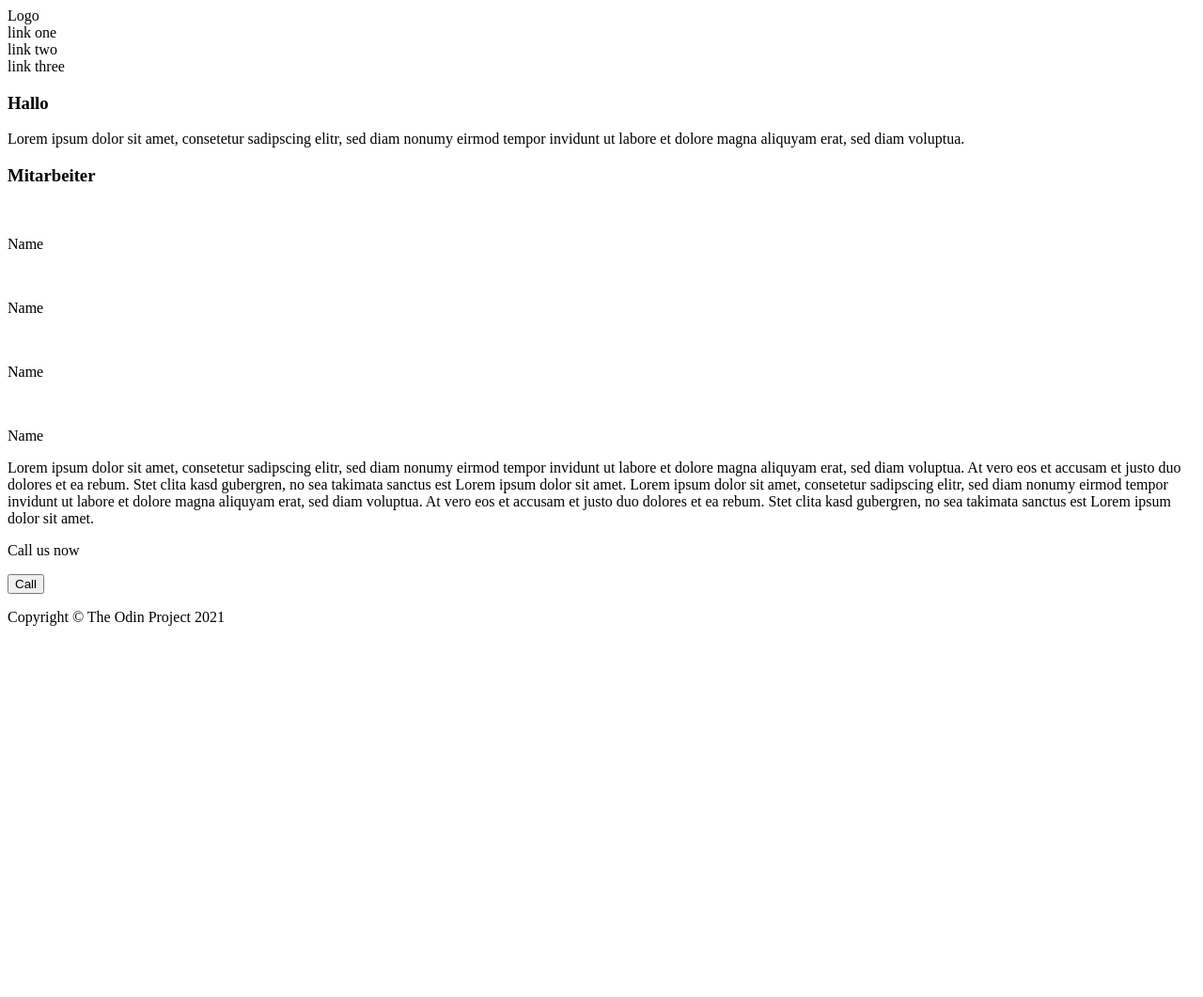
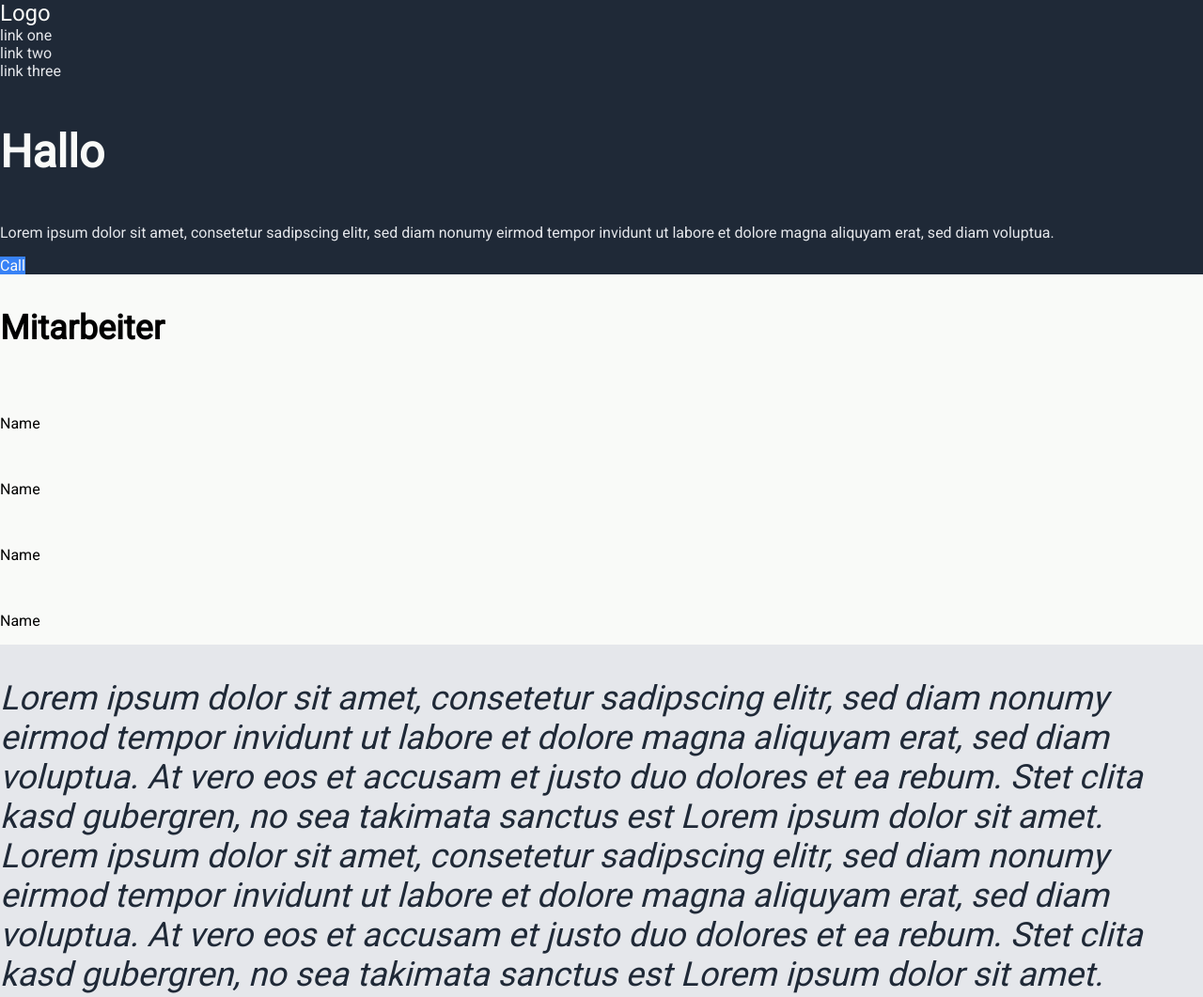
Before and after one commit to TomSoerr/odin-landing-page, a plain HTML site: page index.html in a window 1280 px wide. Shown: the top 1061 px of the page at 94% size. Before the commit the page ends 800 px from the top, so only its background shows below. Drawn offline with Linux system fonts and the light colour scheme; a web font is replaced by a local one.

Commit message:
Add some basic styling to the index file

```diff
--- a/index.html
+++ b/index.html
@@ -15,20 +15,23 @@
         </div>
         <div class="section1">
             <div>
-                <h3>Hallo</h3>
+                <p>Hallo</p>
                 <p>
                     Lorem ipsum dolor sit amet, consetetur
                     sadipscing elitr, sed diam nonumy eirmod
                     tempor invidunt ut labore et dolore magna
                     aliquyam erat, sed diam voluptua.
                 </p>
+                <button>
+                    Call
+                </button>
             </div>
             <div>
 
             </div>
         </div>
         <div class="section2">
-            <h3>Mitarbeiter</h3>
+            <p>Mitarbeiter</p>
             <div>
                 <div>
                     <img src="#" alt="">
--- a/style.css
+++ b/style.css
@@ -0,0 +1,62 @@
+@import url('https://fonts.googleapis.com/css?family=Butterfly+Kids|Roboto');
+
+body {
+    display: flex;
+    flex-direction: column;
+    font-family: Roboto, Arial, Helvetica, sans-serif;
+    margin: 0;
+    background-color: #F9FAF8;
+}
+.header, .section1, .footer {
+    background-color: #1F2937;
+}
+
+.header div:first-child, .section1 div p:first-child, .footer {
+    color: #F9FAF8;
+}
+
+.section1 div p:first-child {
+    font-size: 48px;
+    font-weight: 900;
+}
+
+.header div:first-child {
+    font-size: 24px;
+}
+
+.header div, .section1 div p {
+    color: #E5E7EB;
+}
+
+.section3 {
+    background-color: #E5E7EB;
+    color: #1F2937;
+    font-size: 36px;
+    font-style: italic;
+    font-weight: 100;
+}
+
+.section p {
+    color: #152937;
+    font-size: 16px;
+}
+
+.section2 p:first-child {
+    font-weight: 900;
+    font-size: 36px;
+}
+
+button {
+	background: #3882F6;
+	color: #F9FAF8;
+	border: none;
+	padding: 0;
+	font: inherit;
+	cursor: pointer;
+	outline: inherit;
+}
+
+.section4 div {
+    background-color: #3882F6;
+    color: #F9FAF8;
+}
```
